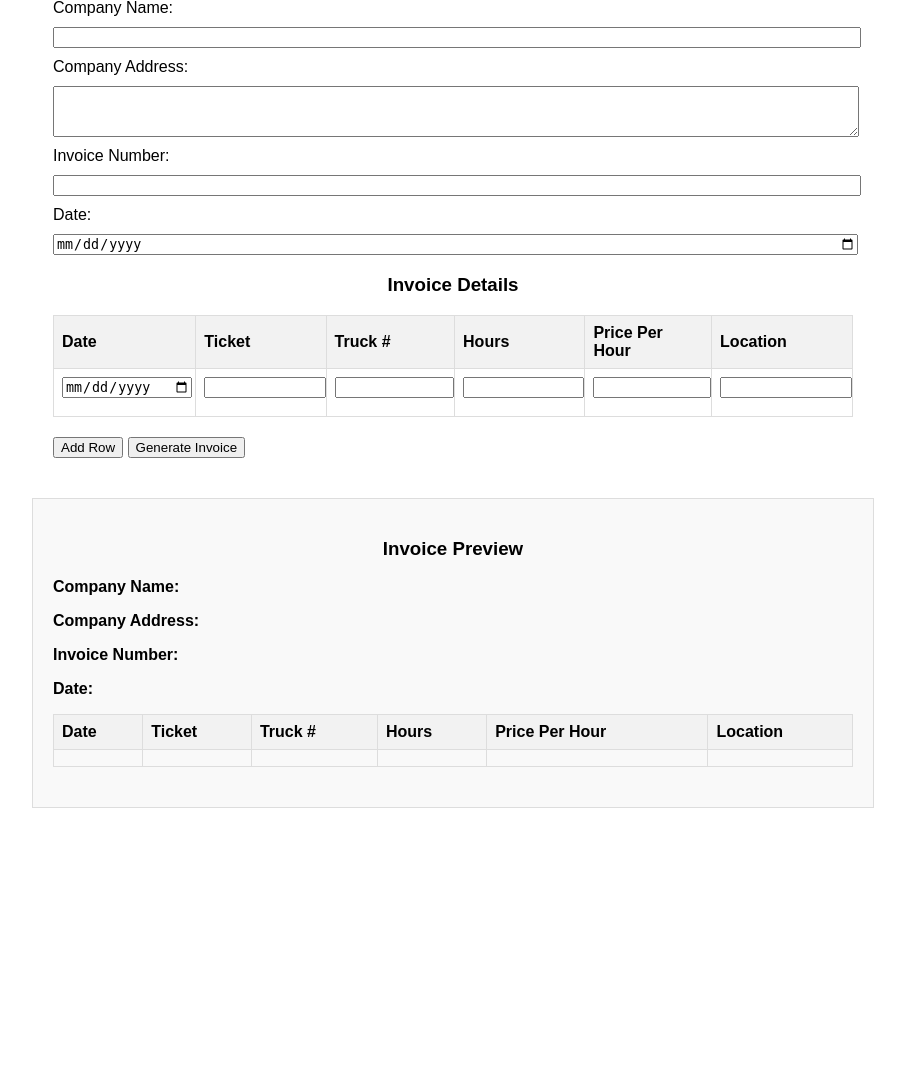
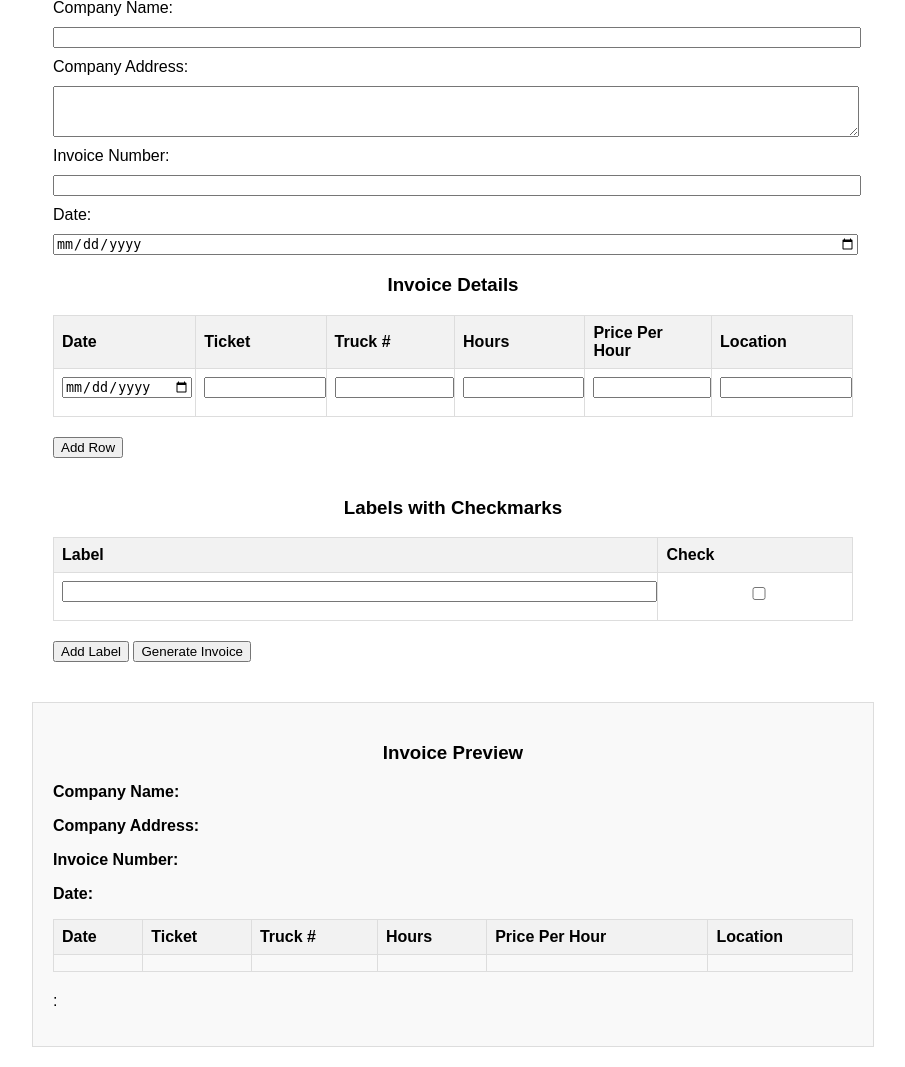
Before and after one commit to aReinoso007/invoice_generator, a Flask app: page / in a window 1280 px wide. Shown: the part 81-1148 px from the top of the page, without its empty margins (187-1092 px from the left). Before the commit the page ends 889 px from the top, so only its background shows below. Run offline with Flask 3, Linux system fonts and the light colour scheme; lists and menus that the app fills with data are empty.

Commit message:
check and label functionality

```diff
--- a/app.py
+++ b/app.py
@@ -173,6 +173,17 @@ def generate_invoice():
 
     # Add the table to the elements list
     elements.append(table)
+    elements.append(Spacer(1, 12))
+
+    # Add labels and checks
+    label_texts = data.get('label_text[]', [])
+    label_checks = data.get('label_check[]', [])
+
+    for label, check in zip(label_texts, label_checks):
+        check_mark = '✔' if check else ''
+        label_paragraph = Paragraph(f'{label}: {check_mark}', styles['Normal'])
+        elements.append(label_paragraph)
+        elements.append(Spacer(1, 6))
 
     # Build the PDF
     doc.build(elements)
--- a/templates/index.html
+++ b/templates/index.html
@@ -35,7 +35,7 @@
         th {
             background-color: #f2f2f2;
         }
-        #add-row {
+        #add-row, #add-label-row {
             margin-bottom: 20px;
         }
         .preview {
@@ -83,6 +83,20 @@
             </tr>
         </table>
         <button type="button" id="add-row">Add Row</button>
+
+        <h3>Labels with Checkmarks</h3>
+        <table id="labels-table">
+            <tr>
+                <th>Label</th>
+                <th>Check</th>
+            </tr>
+            <tr>
+                <td><input type="text" name="label_text[]"></td>
+                <td><input type="checkbox" name="label_check[]"></td>
+            </tr>
+        </table>
+        <button type="button" id="add-label-row">Add Label</button>
+
         <button type="submit">Generate Invoice</button>
     </form>
 
@@ -133,11 +147,25 @@
                 });
 
                 previewHtml += '</table>';
+
+                $('#labels-table tr:gt(0)').each(function() {
+                    var row = $(this);
+                    var labelText = row.find('input[name="label_text[]"]').val();
+                    var labelCheck = row.find('input[name="label_check[]"]').is(':checked') ? '✔' : '';
+                    var labelHtml = `<p>${labelText}: ${labelCheck}</p>`;
+                    previewHtml += labelHtml;
+                });
+
                 $('#preview-content').html(previewHtml);
             }
 
             $('#add-row').click(function() {
                 $('#invoice-details-table').append('<tr><td><input type="date" name="table_date[]"></td><td><input type="text" name="table_ticket[]"></td><td><input type="text" name="table_truck[]"></td><td><input type="number" name="table_hours[]"></td><td><input type="number" name="table_price[]"></td><td><input type="text" name="table_location[]"></td></tr>');
+                updatePreview();
+            });
+
+            $('#add-label-row').click(function() {
+                $('#labels-table').append('<tr><td><input type="text" name="label_text[]"></td><td><input type="checkbox" name="label_check[]"></td></tr>');
                 updatePreview();
             });
 
```
Also changed, not shown: log.json (+1 -1 lines).
